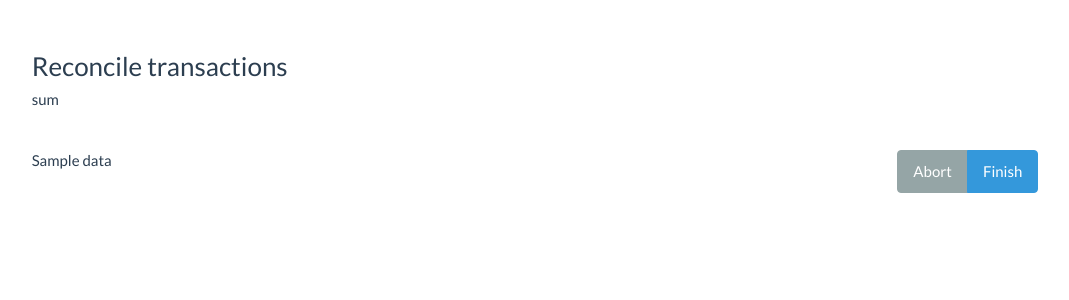
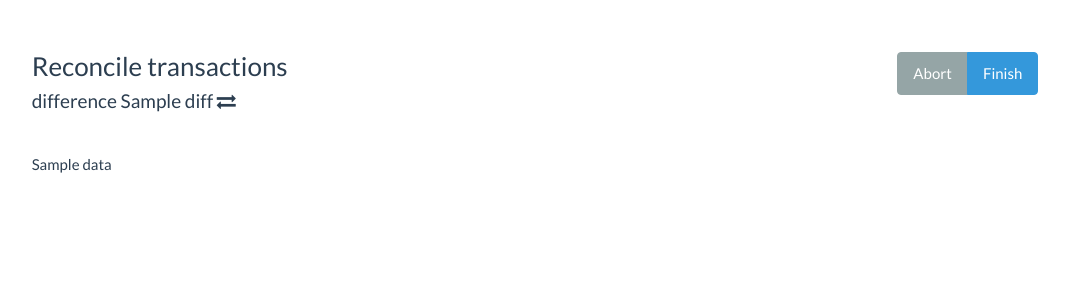
Before and after one commit to gomar/money_dashboard, a Flask app: template app/templates/reconcile_check.html in a window 1280 px wide. Shown: the part 60-360 px from the top of the page, without its empty margins (105-1174 px from the left). Run offline with Flask 2, Linux system fonts and the light colour scheme; tables that the repository leaves empty hold one stand-in row (values such as "Sample post"); the template is opened without the code that fills it: values that come from a table or form of the project are taken from there, most other values are stand-ins (such as "Sample title", 1, 10 or a date in 2020); some libraries are stand-ins or nearby versions.

Commit message:
start to work fine

```diff
--- a/app/templates/reconcile_check.html
+++ b/app/templates/reconcile_check.html
@@ -1,17 +1,27 @@
 {% extends 'common/layout.html' %}
 {% block body %}
     <form method="POST" action="{{ action_url }}" role="form" class="form-horizontal col-xs-12">
-    <div class="page-header">
-        <h3>Reconcile transactions</h3>
-        <h5 id='test'>sum</h5>
+    <div class="row">
+        <div class="col-xs-7">
+	    	<div class="page-header">
+	        	<h3>Reconcile transactions</h3>
+	        	<h4> difference <span id="test"> {{ diff }} </span> <i class="fa fa-exchange fa-{{ currency }}"></i> </h4>
+		    </div>
+		</div>
+	    <div class="col-xs-5">
+            <div class="page-header text-right">
+                <div class="btn-group pull-right">
+			    	<a href="javascript:history.back()" class="btn btn-default" role="button">Abort</a>
+					<button type="submit" class="btn btn-info">Finish</button>
+				</div>
+            </div>
+        </div>
     </div>
     	{{ form.csrf_token }}
-		<div class="btn-group pull-right">
-	    	<a href="javascript:history.back()" class="btn btn-default" role="button">Abort</a>
-			<button type="submit" class="btn btn-info">Finish</button>
-		</div>
+
 		{{ data | safe }}
     </form>
+
 
 {% endblock %}
 {% block javascript %}
@@ -21,9 +31,12 @@ $(document).ready(function () {
 	for (var i = 0; i < checkboxes.length; i++) {
 	    var checkbox = checkboxes[i];
 	    checkbox.onclick = function() {
-	        var currentRow = this.parentNode.parentNode;
-	        var secondColumn = currentRow.getElementsByTagName("td")[4];
-	        $('#test').text(secondColumn.textContent);
+	    	var amount = parseFloat(this.parentNode.parentNode.getElementsByTagName("td")[4].textContent);
+	    	if($(this).is(':checked')) {
+	    		$('#test').text(parseFloat($('#test').text()) + amount);
+	    	} else if(!$(this).is(':checked')) {
+	    		$('#test').text(parseFloat($('#test').text()) - amount);
+	    	}
 	    };
 	}
 });
--- a/app/views.py
+++ b/app/views.py
@@ -878,12 +878,14 @@ def reconcile_transactions_2(account_id):
 
     context['waiting_scheduled_transactions'] = update_waiting_scheduled_transactions(account_name=account.name)
 
-    if form.validate_on_submit():
-        account.tmp_reconciled_balance = None
-        account.tmp_reconciled_date = None
+    diff = account.reconciled_balance - account.tmp_reconciled_balance
+
+    # if form.validate_on_submit():
+    #     account.tmp_reconciled_balance = None
+    #     account.tmp_reconciled_date = None
 
 
-    return render_template('reconcile_check.html', form=form,
+    return render_template('reconcile_check.html', form=form, diff='%.2f' % diff,
                            currency=account.currency, data=data,
                            account_id=account_id, **context)
 
```
